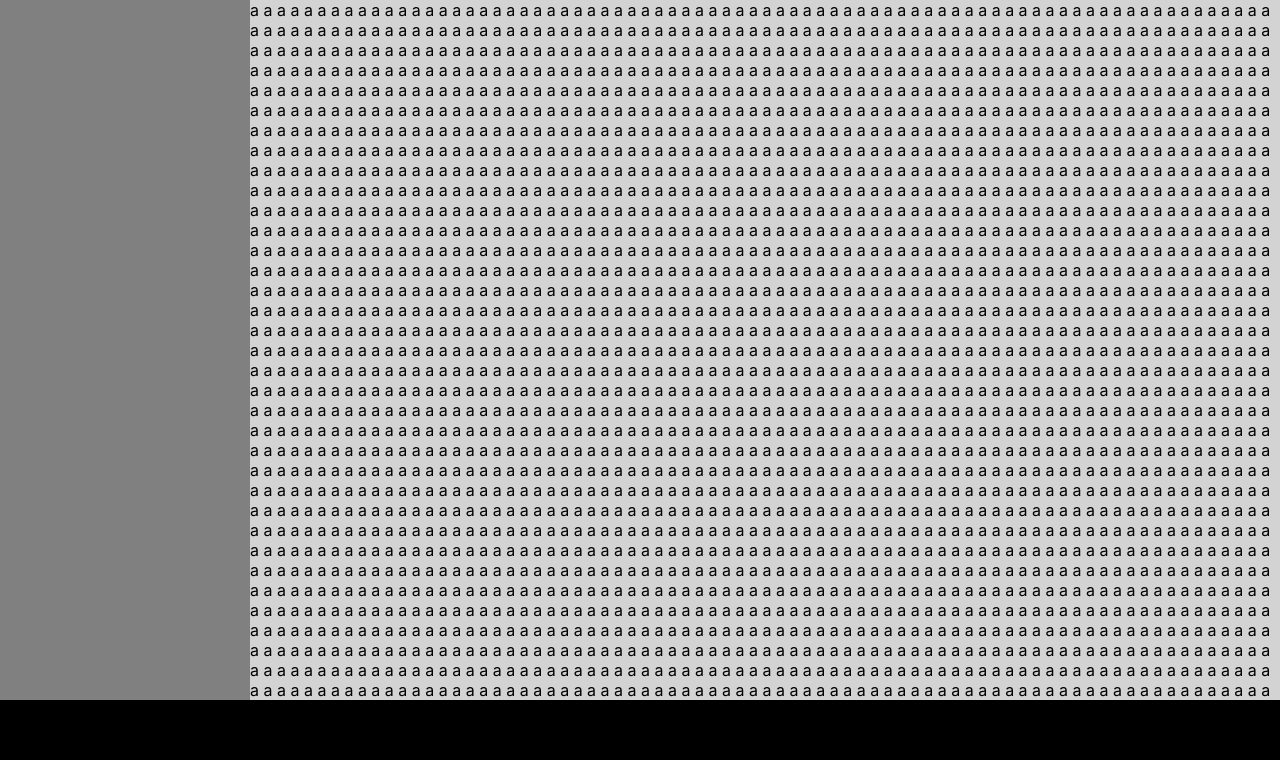
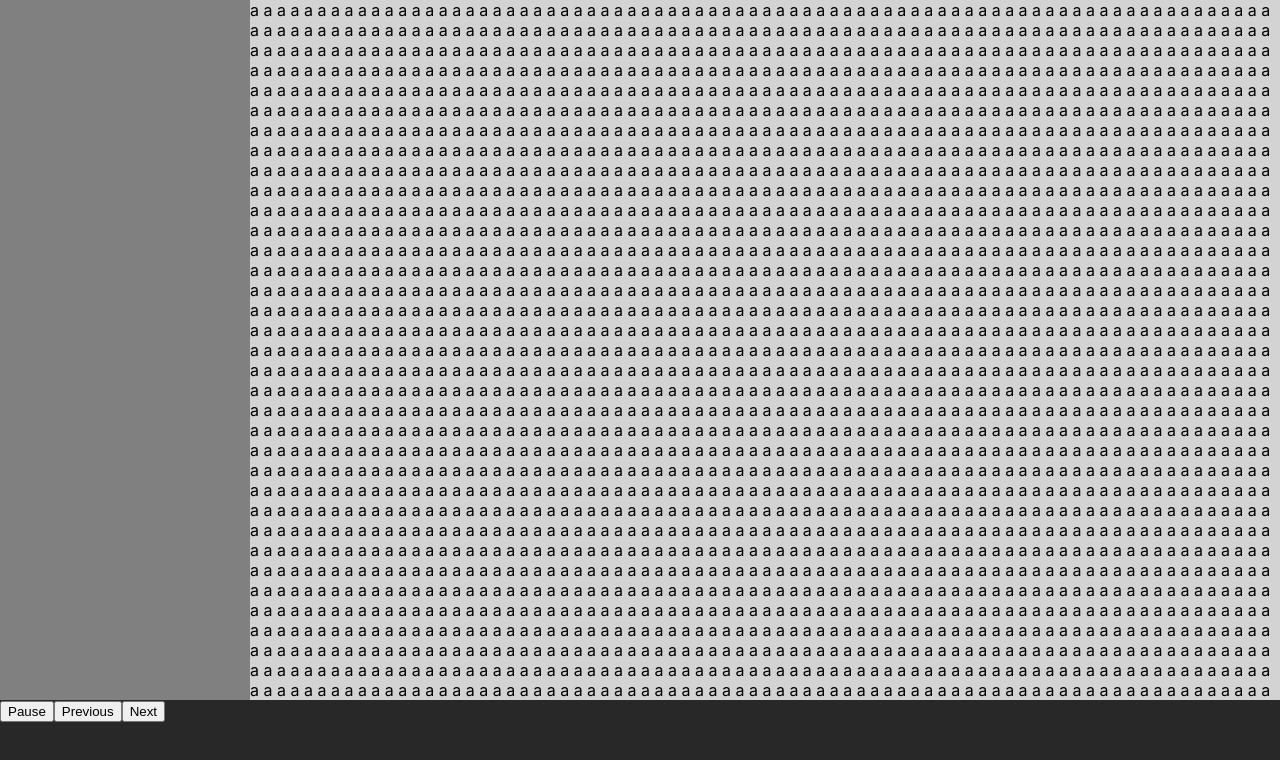
Before and after one commit to GalMunGral/respotify, a React (Create React App) app in the folder respotify/: page / in a window 1280 px wide. Shown: the top 760 px of the page. Built offline with nearby package versions, Linux system fonts and the light colour scheme.

Commit message:
Add Spotify player

```diff
--- a/respotify/src/App.css
+++ b/respotify/src/App.css
@@ -21,6 +21,6 @@
   grid-area: main;
 }
 .player-control {
-  background: black;
+  background: #282828;
   grid-area: player;
 }
--- a/respotify/src/App.js
+++ b/respotify/src/App.js
@@ -1,5 +1,6 @@
 import React from 'react';
 import './App.css';
+import Player from './Player';
 
 function App() {
   return (
@@ -8,7 +9,7 @@ function App() {
       <div className="main">
         { 'a '.repeat(10 ** 4) }
       </div>
-      <div className="player-control"></div>
+      <Player></Player>
     </div>
   );
 }
--- /dev/null
+++ b/respotify/src/Player.js
@@ -0,0 +1,53 @@
+import React, { Component } from 'react';
+
+export default class Player extends Component {
+  componentDidMount() {
+    // Register callback for Spotify Web Playback SDK
+    window.onSpotifyWebPlaybackSDKReady = () => {
+      this.player = new window.Spotify.Player({
+        name: 'Test Player',
+        getOAuthToken: callback => {
+          callback('BQCEt_Kodj-CQlhaNqrIY68kiF_OQke40Hq9xYJrDb0jKSg9oloQP__8AeShi9b8ub_mmuCWnetRvknCjpmV1JnRxusO-wWXMOEuf6cWJA6LV-z4SIVvQGyTZ4qXyWP4sifDQUje6NdFL-x-g2-q-cco5kvVFLCVbdpcMwE1El-DWKkX-0-LOK2N');
+        },
+        volume: 1
+      });
+
+      this.player.addListener('initialization_error', ({ message }) => { console.error(message); });
+      this.player.addListener('authentication_error', ({ message }) => { console.error(message); });
+      this.player.addListener('account_error', ({ message }) => { console.error(message); });
+      this.player.addListener('playback_error', ({ message }) => { console.error(message); });
+      this.player.addListener('player_state_changed', state => { console.log(state); });
+      this.player.addListener('ready', ({ device_id }) => { console.log('Ready with Device ID', device_id); });
+      this.player.addListener('not_ready', ({ device_id }) => { console.log('Device ID has gone offline', device_id); });
+
+      this.player.connect();
+    }
+
+    // Load Spotify Web Playback SDK
+    let s = document.createElement('script');
+    s.src = 'https://sdk.scdn.co/spotify-player.js';
+    s.async = true;
+    document.body.append(s);
+  }
+  render() {
+    return (
+      <div className="player-control">
+        <button onClick={() => {
+          this.player.togglePlay().then(() => {
+            console.log('Paused!');
+          });
+        }}>Pause</button>
+        <button onClick={() => {
+          this.player.previousTrack().then(() => {
+            console.log('Resumed!');
+          });
+        }}>Previous</button>
+         <button onClick={() => {
+          this.player.nextTrack().then(() => {
+            console.log('Resumed!');
+          });
+        }}>Next</button>
+      </div>
+    );
+  }
+}
```
Also changed, not shown: 1 other file (tests, documents, lock files or other folders).
